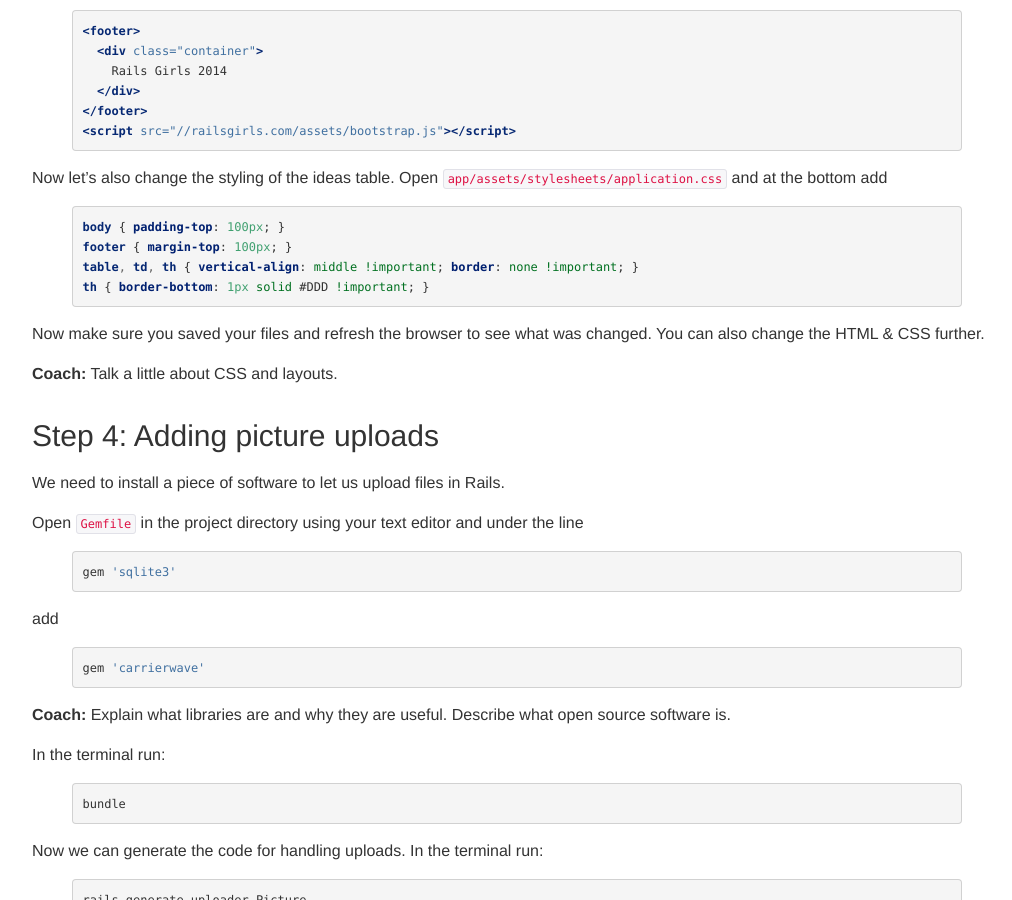
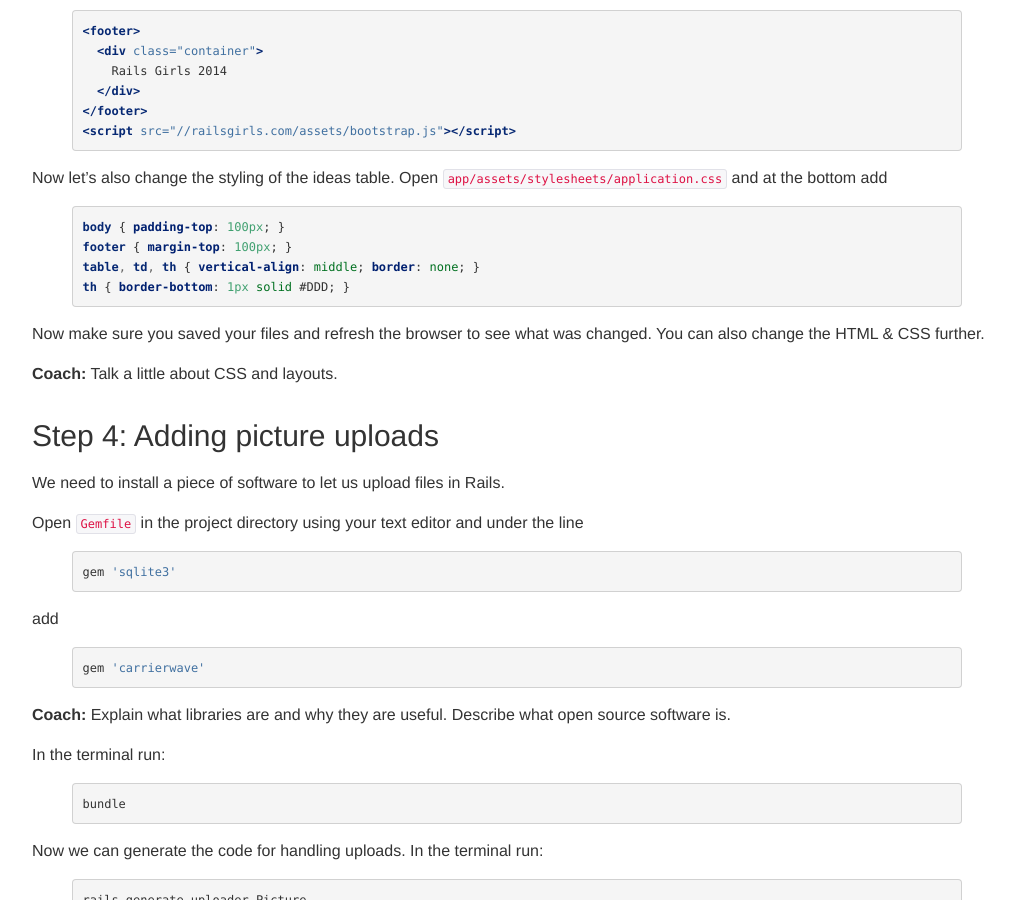
Before and after one commit to railsgirls/guides.railsgirls.com, a Jekyll site: the page built from _posts/2012-04-18-app.markdown, in a window 1280 px wide and 900 px high, scrolled down 3779 px. Shown: the whole window, without its empty margins (53-1065 px from the left). Built offline with Jekyll 4.4.1, drawn with Linux system fonts in a browser that asks for light colours; nearby versions of some CDN libraries; Markdown is read by kramdown in place of the engine named in the settings.

Commit message:
don't use unneccessary css !important tags
As far as I can tell, removing !important doesn't change the
behavior here.

Plus, given the limited time of the event, I can think of lots of
other things I'd prefer to talk about, rather than explain this
particularly contested css feature. ;)

```diff
--- a/_posts/2012-04-18-app.markdown
+++ b/_posts/2012-04-18-app.markdown
@@ -268,8 +268,8 @@ Now let's also change the styling of the ideas table. Open `app/assets/styleshee
 {% highlight css %}
 body { padding-top: 100px; }
 footer { margin-top: 100px; }
-table, td, th { vertical-align: middle !important; border: none !important; }
-th { border-bottom: 1px solid #DDD !important; }
+table, td, th { vertical-align: middle; border: none; }
+th { border-bottom: 1px solid #DDD; }
 {% endhighlight %}
 
 Now make sure you saved your files and refresh the browser to see what was changed. You can also change the HTML & CSS further.
```
